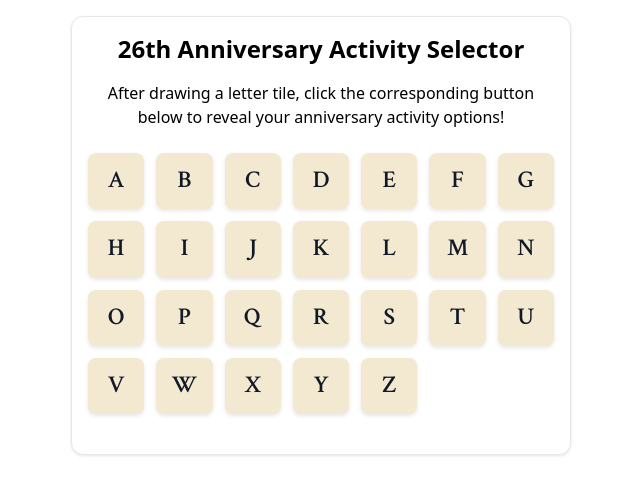
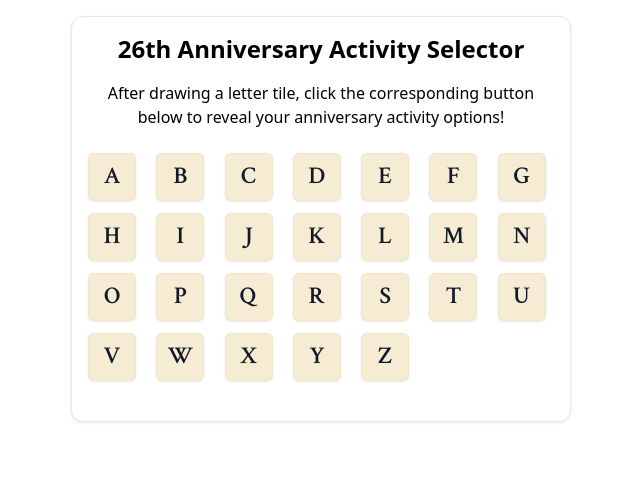
Before and after one commit to smartwatermelon/anniversary, a React (Vite) app: page / in a window 1280 px wide. Shown: the top 494 px of the page, without its empty margins (319-959 px from the left). Built offline with nearby package versions, Linux system fonts and the light colour scheme.

Commit message:
working locally

```diff
--- a/package.json
+++ b/package.json
@@ -1,5 +1,6 @@
 {
   "name": "anniversary",
+  "homepage": "https://smartwatermelon.github.io/anniversary",
   "version": "1.0.0",
   "description": "26th Anniversary Activity Selector",
   "main": "index.js",
--- a/src/App.jsx
+++ b/src/App.jsx
@@ -1,5 +1,6 @@
 import React, { useState, useEffect } from 'react';
 import { Gift, RefreshCcw, Search, Shuffle, Heart } from "lucide-react";
+import ScrabbleHeader from './ScrabbleHeader';
 
 const AnniversarySelector = () => {
   const [selectedLetter, setSelectedLetter] = useState(null);
@@ -202,9 +203,7 @@ const AnniversarySelector = () => {
               </div>
             ) : (
               <>
-                <h3 className="text-xl font-bold mb-4">
-                  Your letter: {selectedLetter}
-                </h3>
+                <ScrabbleHeader letter={selectedLetter} />
                 <div className="space-y-2">
                   {activityList.map((activity, index) => (
                     <div
--- a/src/index.css
+++ b/src/index.css
@@ -24,26 +24,39 @@
     margin-inline: auto;
   }
 
+  .scrabble-header {
+    display: flex;
+    justify-content: center;
+    margin: 0.75rem 0 1.25rem;
+    gap: 0.5rem;
+  }
+
   .scrabble-tile {
-    aspect-ratio: 1;
-    display: flex;
+    display: inline-flex;
     align-items: center;
     justify-content: center;
     font-size: 1.5rem;
     font-weight: 600;
     font-family: 'Crimson Text', serif;
-    background-color: rgb(242, 233, 208);
+    background-color: rgb(245, 236, 211);
     color: #111827;
-    border-radius: 0.5rem;
-    border: none;
-    box-shadow: 0 2px 4px rgba(0,0,0,0.1);
+    border-radius: 0.375rem;
+    border: 1px solid rgba(0, 0, 0, 0.03);
+    box-shadow: 0 1px 3px rgba(0, 0, 0, 0.08);
     transition: all 0.15s ease-in-out;
     padding-bottom: 0.125rem;
+    width: 3rem;
+    height: 3rem;
+    cursor: pointer;
   }
 
-  .scrabble-tile:hover {
+  button.scrabble-tile:not(:disabled):hover {
     transform: translateY(-2px);
-    box-shadow: 0 4px 6px rgba(0,0,0,0.1);
+    box-shadow: 0 3px 5px rgba(0, 0, 0, 0.12);
+  }
+
+  button.scrabble-tile:disabled {
+    cursor: default;
   }
 
   .anniversary-activity {
@@ -138,4 +151,10 @@
   .selector-button:hover {
     background-color: #e5e7eb;
   }
+
+  .font-crimson {
+    font-family: 'Crimson Text', serif;
+    font-weight: 600;
+    padding-bottom: 2px;
+  }
 }
--- a/vite.config.js
+++ b/vite.config.js
@@ -4,7 +4,8 @@ import path from 'path'
 
 export default defineConfig({
   plugins: [react()],
-  base: '/', // We'll change this to '/anniversary-selector/' when deploying to GitHub Pages
+  base: '/anniversary/', // the repo name
+//  base: '/', // We'll change this to '/anniversary/' when deploying to GitHub Pages
   resolve: {
     alias: {
       '@': path.resolve(__dirname, './src'),
```
